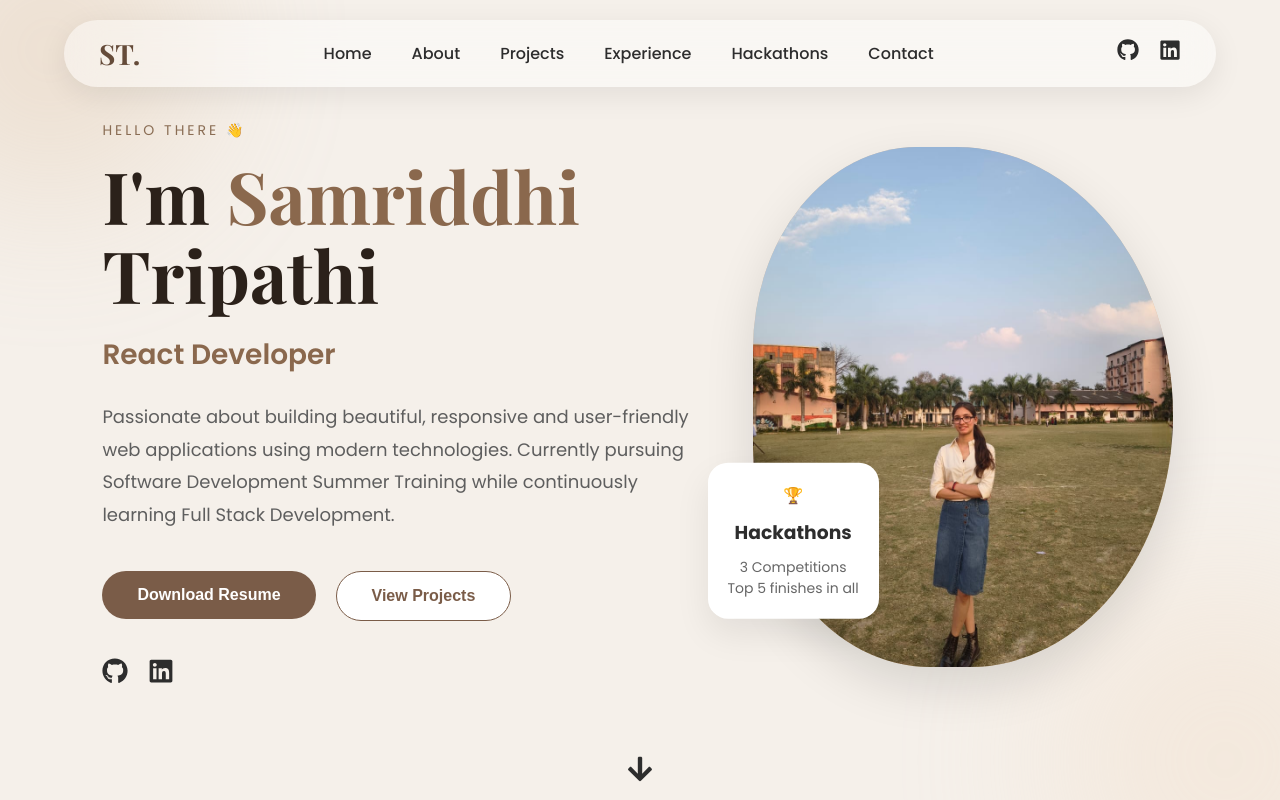
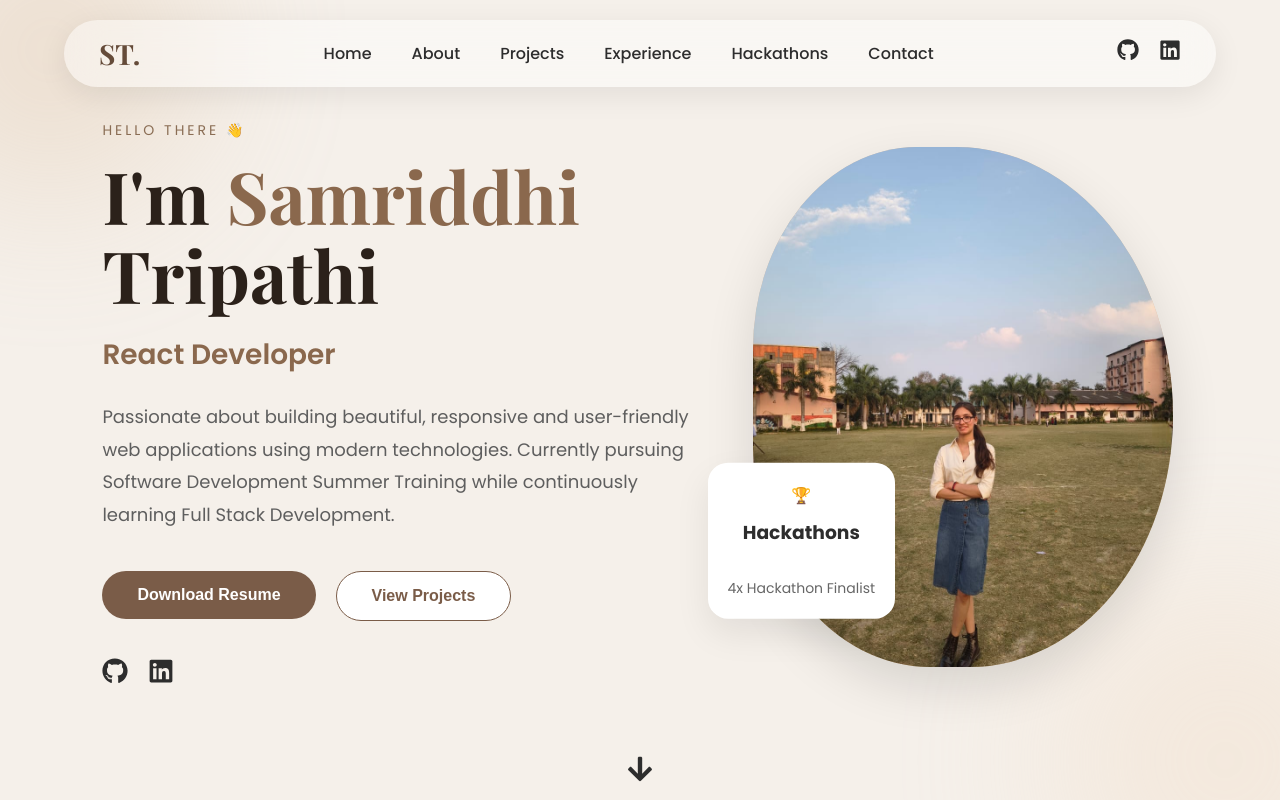
Before and after one commit to samyyy25/MyProfile, a React (Vite) app: page / in a window 1280 px wide. Shown: the top 800 px of the page. Built offline with nearby package versions, Linux system fonts and the light colour scheme.

Commit message:
Update Hero.jsx

```diff
--- a/src/components/Hero.jsx
+++ b/src/components/Hero.jsx
@@ -124,9 +124,8 @@ function Hero() {
           <h3>Hackathons</h3>
 
           <p>
-            3 Competitions
             <br />
-            Top 5 finishes in all
+            4x Hackathon Finalist
           </p>
 
         </div>
```
